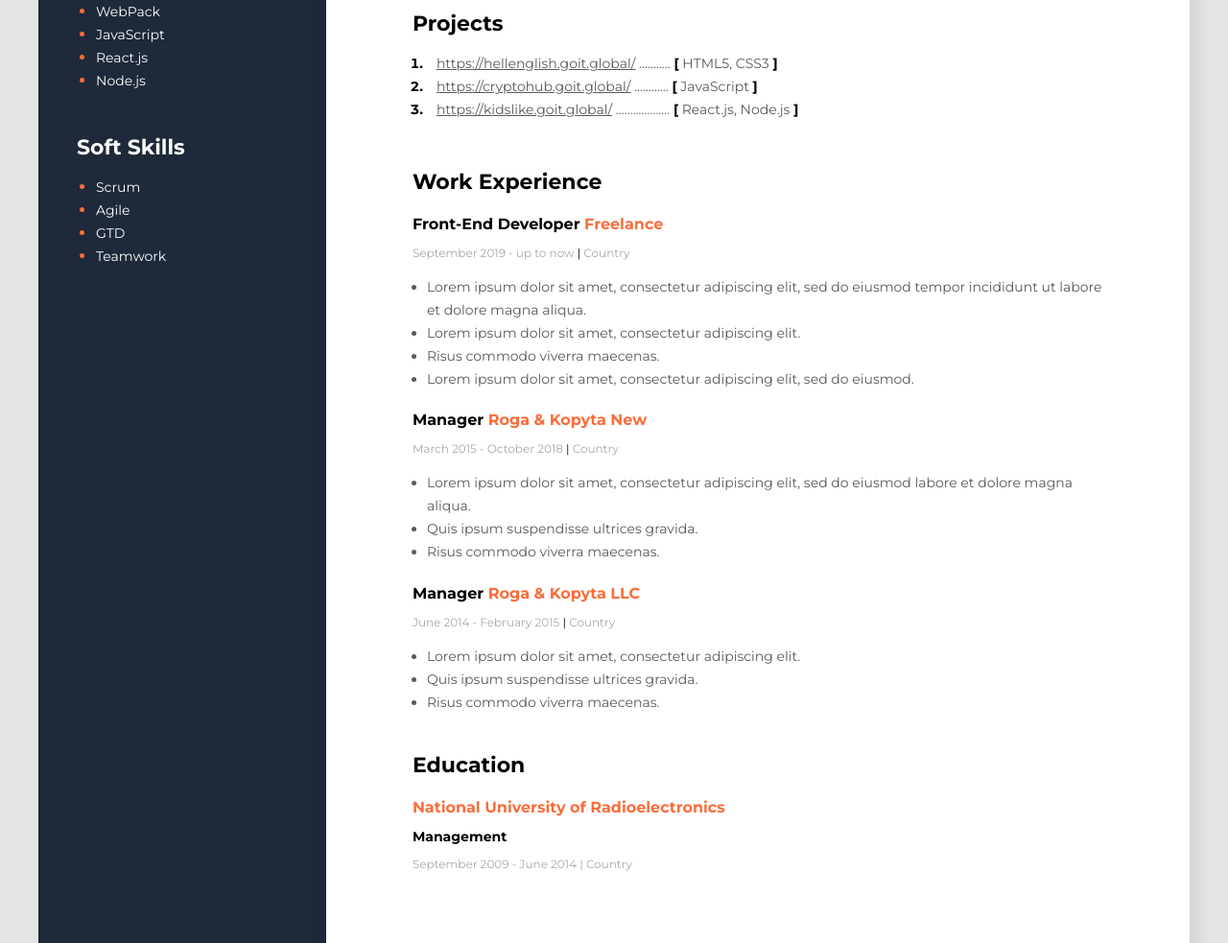
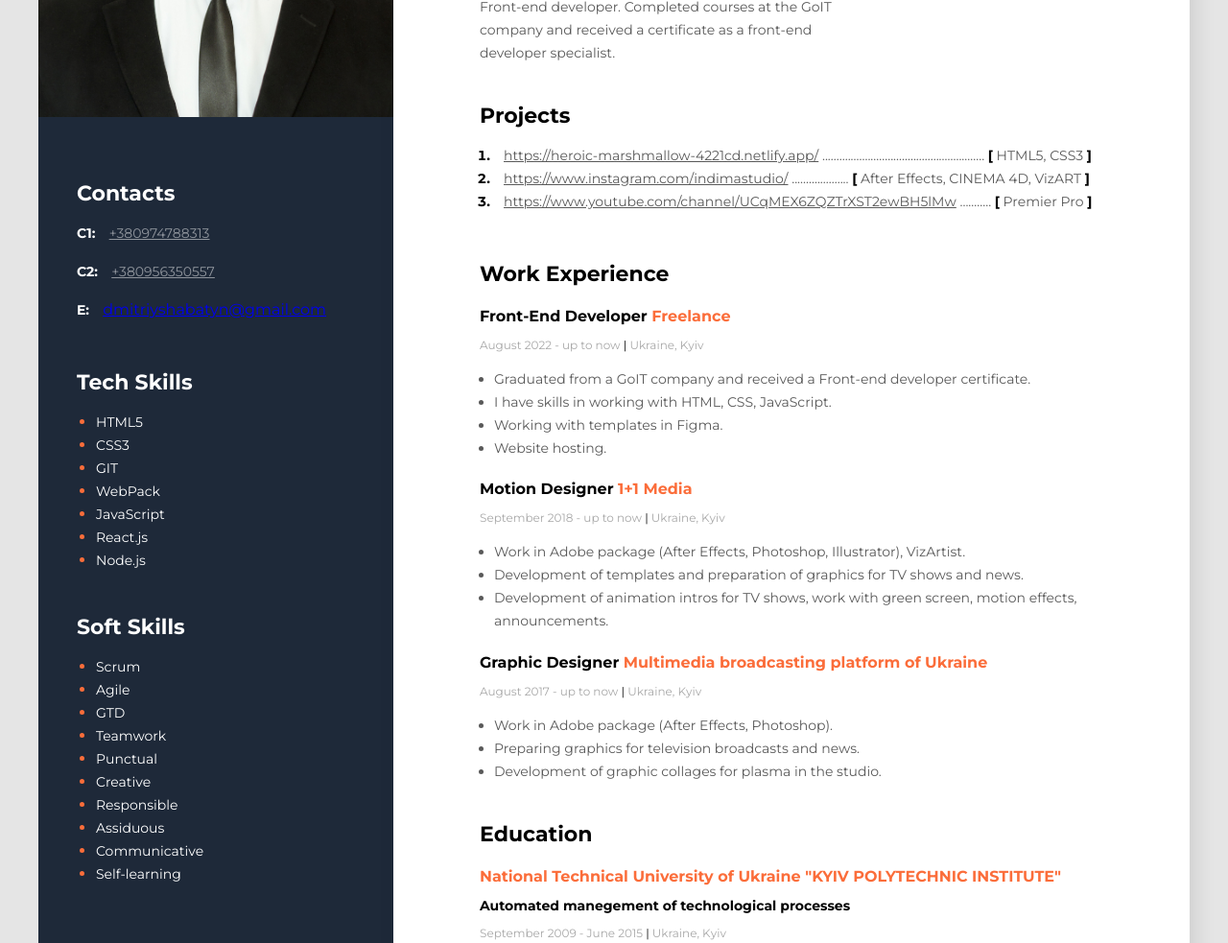
Before and after one commit to DimaShabatyn/resume, a plain HTML site: page index.html in a window 1280 px wide. Shown: the part 401-1384 px from the top of the page at 96% size. Drawn offline with Linux system fonts and the light colour scheme; files that its build step writes are made by us from their sources.

Commit message:
Изменение кода

```diff
--- a/index.html
+++ b/index.html
@@ -8,7 +8,7 @@
     <link rel="preconnect" href="https://fonts.googleapis.com">
     <link rel="preconnect" href="https://fonts.gstatic.com" crossorigin>
     <link href="https://fonts.googleapis.com/css2?family=Montserrat:wght@400;700&display=swap" rel="stylesheet">
-    <link rel="stylesheet" href="css/styles.css">
+    <link rel="stylesheet" href="styles/styles.css">
     <title>My resume</title>
 </head>
 
@@ -24,7 +24,8 @@
 
             <h1 class="about-name">Dmytro Shabatyn</h1>
 
-            <p class="about-description">Lorem ipsum dolor sit amet, consectetur adipiscing elit, sed do eiusmod tempor incididunt ut labore et dolore magna aliqua. Quis ipsum suspendisse ultrices gravida. Risus commodo viverra maecenas accumsan lacus vel facilisis.</p>
+            <p class="about-description">For the last 6 years I have worked as a graphic designer in television. My responsibilities were the development of templates, the preparation of graphics for broadcast, the development of a graphics package for television projects, the creation of animated intros, titles and beats.
+                Today I am at the stage of transition to a new specialty Front-end developer. Completed courses at the GoIT company and received a certificate as a front-end developer specialist.</p>
         </div>
         <!--Projects-->
         <div class="projects">
@@ -35,28 +36,28 @@
             <ol class="projects-list">
                 <li class="projects-item">
                     <span class="project">
-                        <a href="https://hellenglish.goit.global/"
-                            class="project-link">https://hellenglish.goit.global/</a>
-                        ...........
+                        <a href="https://heroic-marshmallow-4221cd.netlify.app/"
+                            class="project-link">https://heroic-marshmallow-4221cd.netlify.app/</a>
+                        .........................................................
                         <span class="project-bracket">[</span> HTML5, CSS3 <span class="project-bracket">]</span>
                     </span>
 
                 </li>
                 <li class="projects-item">
                     <span class="project">
-                        <a href="https://cryptohub.goit.global/"
-                            class="project-link">https://cryptohub.goit.global/</a>
-                        ............
-                        <span class="project-bracket">[</span> JavaScript <span class="project-bracket">]</span>
+                        <a href="https://www.instagram.com/indimastudio/"
+                            class="project-link">https://www.instagram.com/indimastudio/</a>
+                        ....................
+                        <span class="project-bracket">[</span> After Effects, CINEMA 4D, VizART <span class="project-bracket">]</span>
                     </span>
 
                 </li>
                 <li class="projects-item">
                     <span class="project">
-                        <a href="https://kidslike.goit.global/"
-                            class="project-link">https://kidslike.goit.global/</a>
-                        ...................
-                        <span class="project-bracket">[</span> React.js, Node.js <span class="project-bracket">]</span>
+                        <a href="https://www.youtube.com/channel/UCqMEX6ZQZTrXST2ewBH5lMw"
+                            class="project-link">https://www.youtube.com/channel/UCqMEX6ZQZTrXST2ewBH5lMw</a>
+                        ...........
+                        <span class="project-bracket">[</span> Premier Pro <span class="project-bracket">]</span>
                     </span>
                 </li>
             </ol>
@@ -69,32 +70,32 @@
             <!--Company 1-->
             <div>
                 <h4 class="work-position">Front-End Developer <span class="organization">Freelance</span> </h4>
-                <p class="period">September 2019 - up to now <span class="line">|</span> Country</p>
+                <p class="period">August 2022 - up to now <span class="line">|</span> Ukraine, Kyiv</p>
                 <ul class="work-list">
-                    <li class="work-list-item">Lorem ipsum dolor sit amet, consectetur adipiscing elit, sed do eiusmod tempor incididunt ut labore et dolore magna aliqua.</li>
-                    <li class="work-list-item">Lorem ipsum dolor sit amet, consectetur adipiscing elit.</li>
-                    <li class="work-list-item">Risus commodo viverra maecenas.</li>
-                    <li class="work-list-item">Lorem ipsum dolor sit amet, consectetur adipiscing elit, sed do eiusmod.</li>
+                    <li class="work-list-item">Graduated from a GoIT company and received a Front-end developer certificate.</li>
+                    <li class="work-list-item">I have skills in working with HTML, CSS, JavaScript.</li>
+                    <li class="work-list-item">Working with templates in Figma.</li>
+                    <li class="work-list-item">Website hosting.</li>
                 </ul>
             </div>
             <!--Company 2-->
             <div>
-                <h4 class="work-position">Manager <span class="organization">Roga & Kopyta New</span> </h4>
-                <p class="period">March 2015 - October 2018 <span class="line">|</span> Country</p>
+                <h4 class="work-position">Motion Designer <span class="organization">1+1 Media</span> </h4>
+                <p class="period">September 2018 - up to now <span class="line">|</span> Ukraine, Kyiv</p>
                 <ul class="work-list">
-                    <li class="work-list-item">Lorem ipsum dolor sit amet, consectetur adipiscing elit, sed do eiusmod labore et dolore magna aliqua.</li>
-                    <li class="work-list-item">Quis ipsum suspendisse ultrices gravida.</li>
-                    <li class="work-list-item">Risus commodo viverra maecenas.</li>
+                    <li class="work-list-item">Work in Adobe package (After Effects, Photoshop, Illustrator), VizArtist.</li>
+                    <li class="work-list-item">Development of templates and preparation of graphics for TV shows and news.</li>
+                    <li class="work-list-item">Development of animation intros for TV shows, work with green screen, motion effects, announcements.</li>
                 </ul>
             </div>
             <!--Company 3-->
             <div>
-                <h4 class="work-position">Manager <span class="organization">Roga & Kopyta LLC</span> </h4>
-                <p class="period">June 2014 - February 2015 <span class="line">|</span> Country</p>
+                <h4 class="work-position">Graphic Designer <span class="organization">Multimedia broadcasting platform of Ukraine</span> </h4>
+                <p class="period">August 2017 - up to now <span class="line">|</span> Ukraine, Kyiv</p>
                 <ul class="work-list">
-                    <li class="work-list-item">Lorem ipsum dolor sit amet, consectetur adipiscing elit.</li>
-                    <li class="work-list-item">Quis ipsum suspendisse ultrices gravida.</li>
-                    <li class="work-list-item">Risus commodo viverra maecenas.</li>
+                    <li class="work-list-item">Work in Adobe package (After Effects, Photoshop).</li>
+                    <li class="work-list-item">Preparing graphics for television broadcasts and news.</li>
+                    <li class="work-list-item">Development of graphic collages for plasma in the studio.</li>
                 </ul>
             </div>
         </div>
@@ -103,9 +104,9 @@
             <h3 class="title">
                 Education
             </h3>
-            <h4 class="university">National University of Radioelectronics</h4>
-            <span class="specialization">Management</span>
-            <p class="period">September 2009 - June 2014   |   Country</p>
+            <h4 class="university">National Technical University of Ukraine "KYIV POLYTECHNIC INSTITUTE"</h4>
+            <span class="specialization">Automated manegement of technological processes</span>
+            <p class="period">September 2009 - June 2015 <span class="line">|</span> Ukraine, Kyiv</p>
         </div>
     </div>
     <!--Sidebar-->
@@ -116,12 +117,16 @@
             <h3 class="sidebar-title">Contacts</h3>
             <div>
                 <p>
-                    <span class="contact-type">C:</span>
+                    <span class="contact-type">C1:</span>
                     <a href="tel:+380974788313" class="contact-link">+380974788313</a>
                 </p>
                 <p>
+                    <span class="contact-type">C2:</span>
+                    <a href="tel:+380956350557" class="contact-link">+380956350557</a>
+                </p>
+                <p>
                     <span class="contact-type">E:</span>
-                    <a href="mailto:dmitriyshabatyn@gmail.com" class="contact-link">dmitriyshabatyn@gmail.com</a>
+                    <a href="mailto:dmitriyshabatyn@gmail.com" class="contact-link-mail">dmitriyshabatyn@gmail.com</a>
                 </p>
             </div>
         </div>
@@ -146,6 +151,12 @@
             <li class="tech-skills-item"> <span class="tech-skills-text">Agile</span> </li>
             <li class="tech-skills-item"> <span class="tech-skills-text">GTD</span> </li>
             <li class="tech-skills-item"> <span class="tech-skills-text">Teamwork</span> </li>
+            <li class="tech-skills-item"> <span class="tech-skills-text">Punctual</span> </li>
+            <li class="tech-skills-item"> <span class="tech-skills-text">Creative</span> </li>
+            <li class="tech-skills-item"> <span class="tech-skills-text">Responsible</span> </li>
+            <li class="tech-skills-item"> <span class="tech-skills-text">Assiduous</span> </li>
+            <li class="tech-skills-item"> <span class="tech-skills-text">Communicative</span> </li>
+            <li class="tech-skills-item"> <span class="tech-skills-text">Self-learning</span> </li>
         </ul>
         </div>
 
```
Also changed, not shown: img/my foto 3,5 х4,5.jpg (added).
